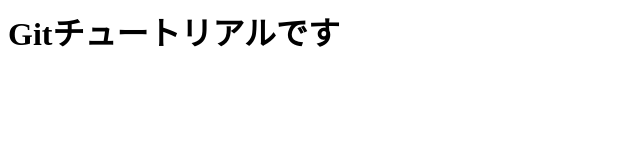
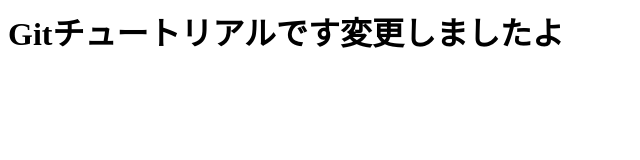
Before and after one commit to bravesparkle/git_tutorial, a plain HTML site: page index.html in a window 1280 px wide. Shown: the whole page, without its empty margins (0-640 px from the left). Drawn offline with Linux system fonts and the light colour scheme.

Commit message:
initial commit

```diff
--- a/index.html
+++ b/index.html
@@ -1 +1 @@
-<h1>Gitチュートリアルです</h1>
+<h1>Gitチュートリアルです変更しましたよ</h1>
```
Also changed, not shown: index2.html (added, +1 -0 lines).
